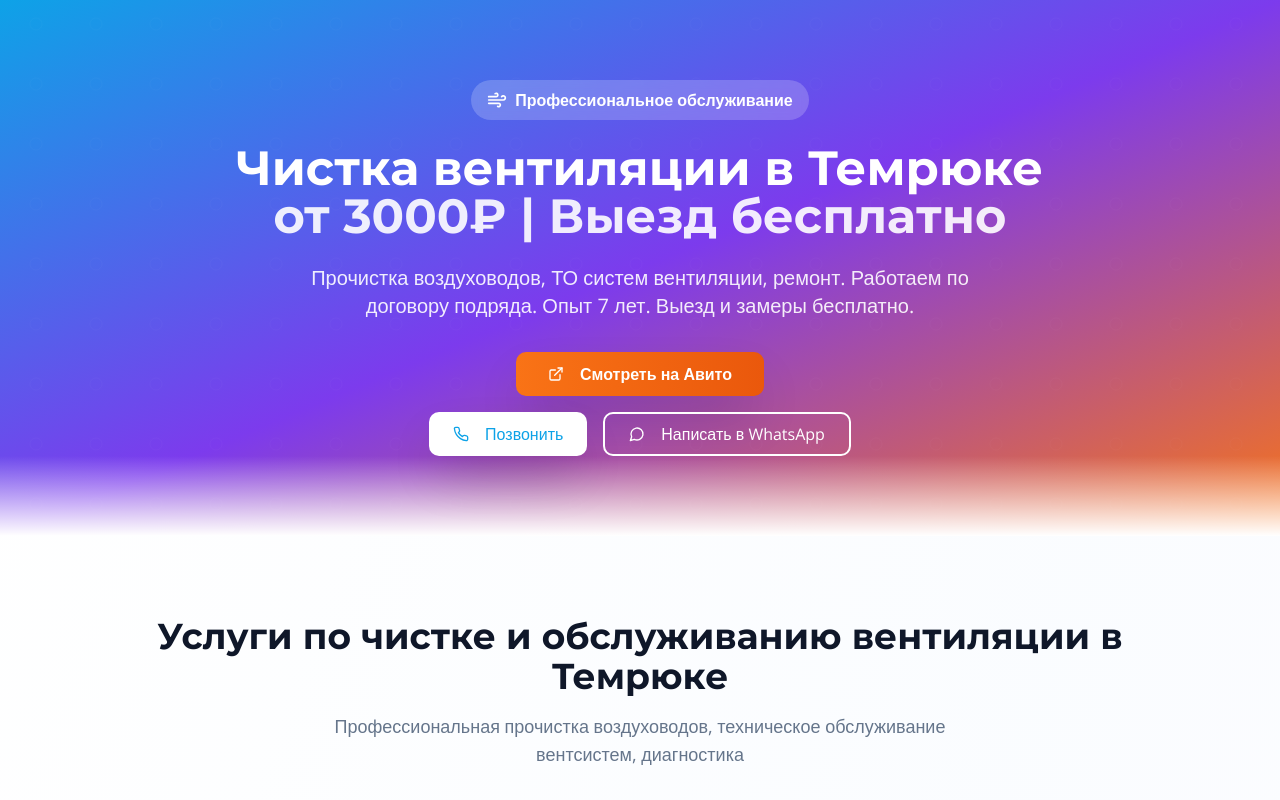
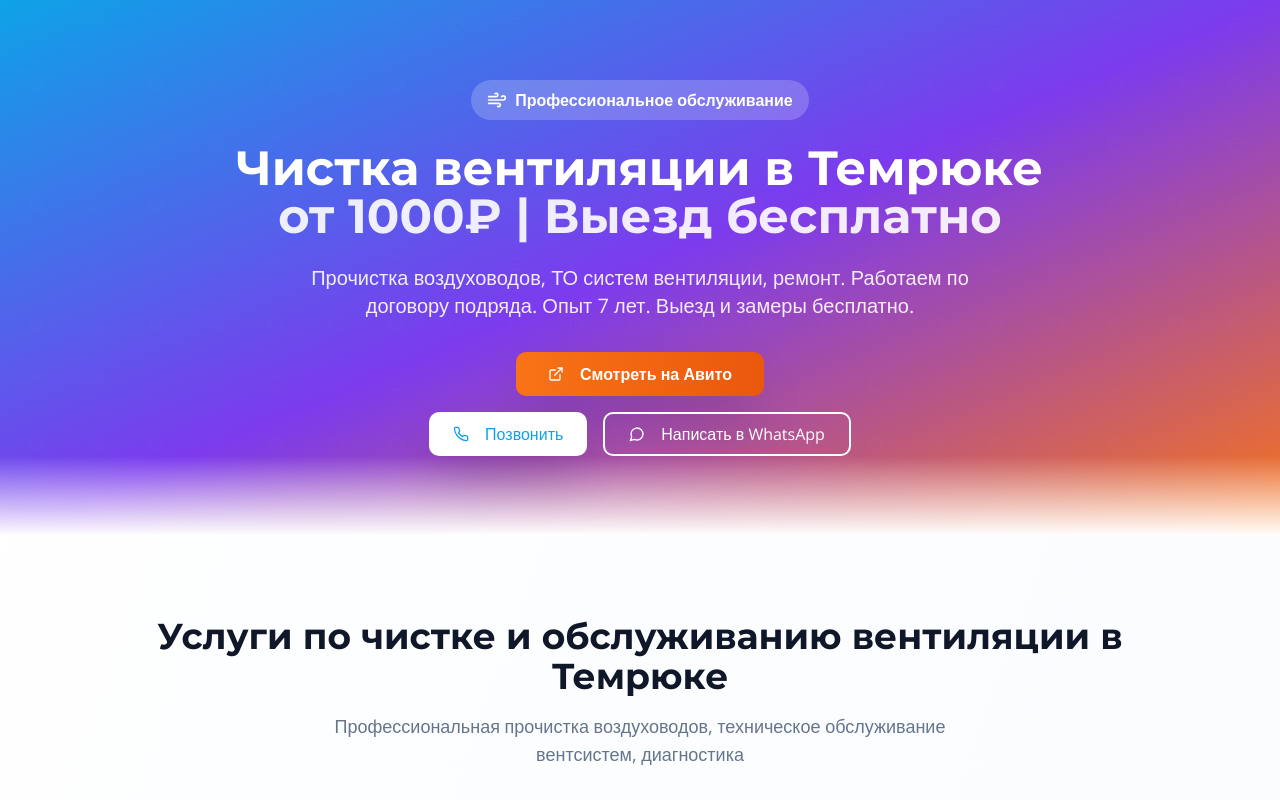
Before and after one commit to pr-poehali-dev/ventilation-cleaning-service-1, a React (Vite) app: page / in a window 1280 px wide. Shown: the top 800 px of the page. Built offline with nearby package versions, Linux system fonts and the light colour scheme.

Commit message:
Обновление компонента

```diff
--- a/src/pages/Index.tsx
+++ b/src/pages/Index.tsx
@@ -81,7 +81,7 @@ const Index = () => {
 
             <h1 className="font-heading text-3xl md:text-5xl font-bold text-white mb-6 leading-tight">
               Чистка вентиляции в Темрюке<br />
-              <span className="text-white/90">от 3000₽ | Выезд бесплатно</span>
+              <span className="text-white/90">от 1000₽ | Выезд бесплатно</span>
             </h1>
 
             <p className="text-lg md:text-xl text-white/90 mb-8 max-w-2xl mx-auto">Прочистка воздуховодов, ТО систем вентиляции, ремонт. Работаем по договору подряда. Опыт 7 лет. Выезд и замеры бесплатно.</p>
```
